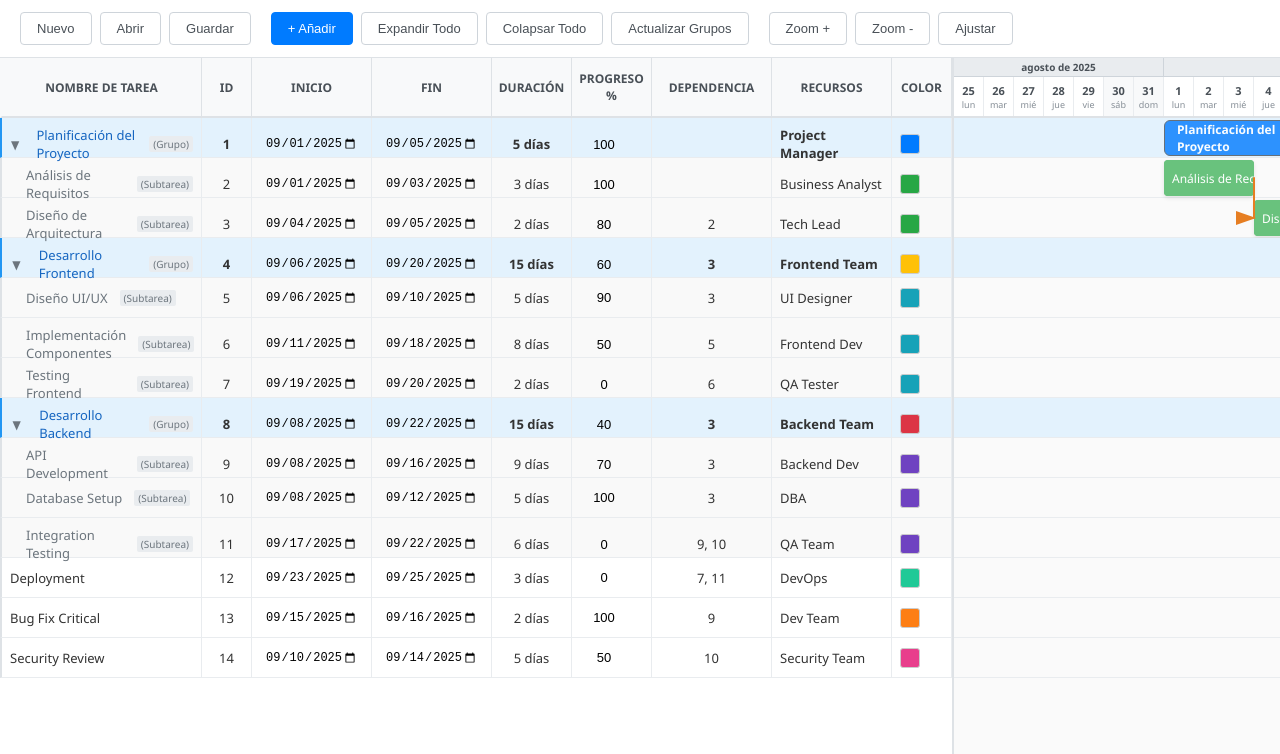
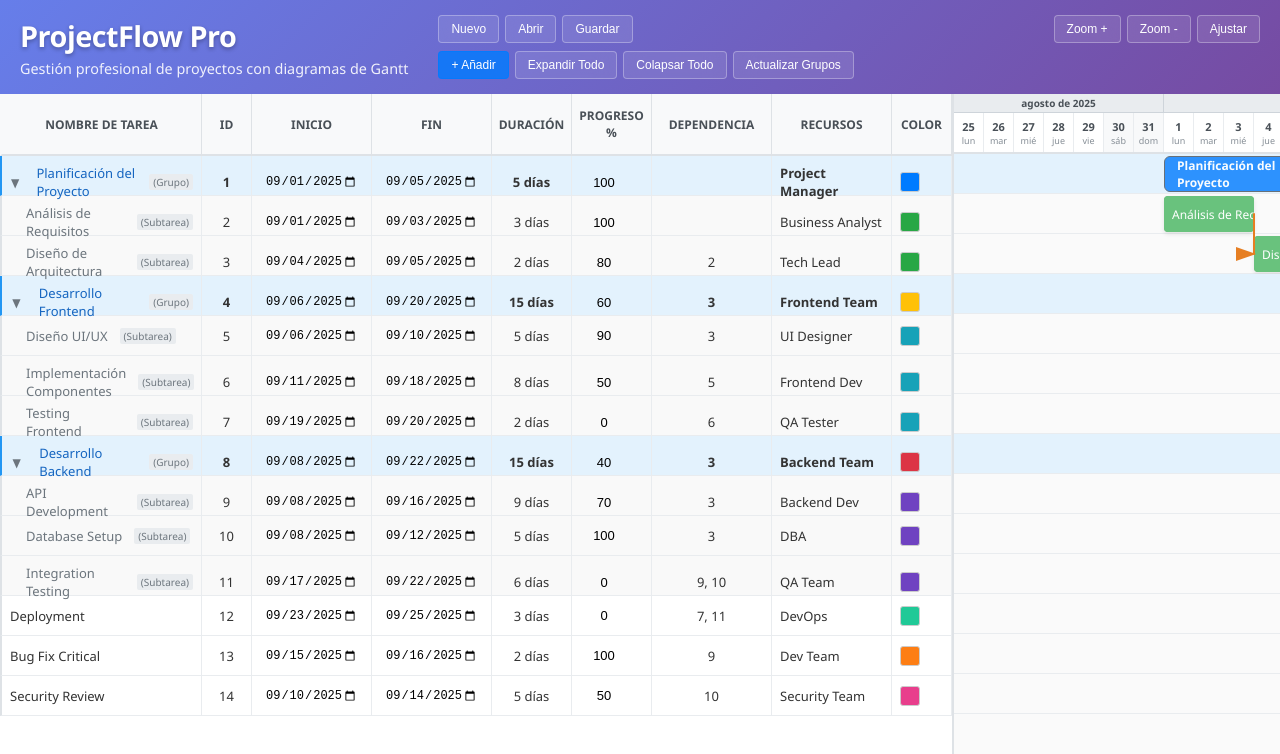
Before and after one commit to sergiocabellopacha/GanttProject, a plain HTML site: page gantt-app/index.html in a window 1280 px wide. Shown: the top 754 px of the page. Drawn offline with Linux system fonts and the light colour scheme.

Commit message:
Refactor app header layout and styling; enhance toolbar integration and improve overall UI aesthetics

```diff
--- a/gantt-app/index.html
+++ b/gantt-app/index.html
@@ -3,26 +3,38 @@
 <head>
     <meta charset="UTF-8">
     <meta name="viewport" content="width=device-width, initial-scale=1.0">
-    <title>Gantt Chart - Professional</title>
+    <title>ProjectFlow Pro - Gestión de Proyectos</title>
     <link rel="stylesheet" href="styles.css">
 </head>
 <body>
-    <div class="toolbar">
-        <div class="toolbar-section">
+    <div class="app-header">
+        <div class="header-content">
+            <div class="title-section">
+                <h1 class="app-title">ProjectFlow Pro</h1>
+                <p class="app-subtitle">Gestión profesional de proyectos con diagramas de Gantt</p>
+            </div>
+            <div class="toolbar-integrated">
+                <div class="toolbar-left">
+                    <div class="toolbar-section file-actions">
                         <button id="new-project" class="btn">Nuevo</button>
                         <button id="import-json" class="btn">Abrir</button>
                         <button id="export-json" class="btn">Guardar</button>
                     </div>
-        <div class="toolbar-section">
+                    <div class="toolbar-section task-actions">
                         <button id="add-task" class="btn btn-primary">+ Añadir</button>
                         <button id="expand-all" class="btn">Expandir Todo</button>
                         <button id="collapse-all" class="btn">Colapsar Todo</button>
                         <button id="update-groups" class="btn">Actualizar Grupos</button>
                     </div>
-        <div class="toolbar-section">
+                </div>
+                <div class="toolbar-right">
+                    <div class="toolbar-section zoom-actions">
                         <button id="zoom-in" class="btn">Zoom +</button>
                         <button id="zoom-out" class="btn">Zoom -</button>
                         <button id="zoom-fit" class="btn">Ajustar</button>
+                    </div>
+                </div>
+            </div>
         </div>
         <input type="file" id="file-input" style="display:none" accept="application/json">
     </div>
--- a/gantt-app/styles.css
+++ b/gantt-app/styles.css
@@ -16,9 +16,21 @@ body {
     border-bottom: 1px solid #dee2e6;
     padding: 12px 20px;
     display: flex;
+    justify-content: space-between;
+    align-items: flex-start;
+    box-shadow: 0 2px 4px rgba(0,0,0,0.1);
+    min-height: 80px;
+}
+
+.toolbar-left {
+    display: flex;
+    flex-direction: column;
+    gap: 12px;
+}
+
+.toolbar-right {
+    display: flex;
     align-items: center;
-    gap: 20px;
-    box-shadow: 0 2px 4px rgba(0,0,0,0.1);
 }
 
 .toolbar-section {
@@ -65,10 +77,96 @@ body {
     border-color: #bd2130;
 }
 
+/* App Header */
+.app-header {
+    background: linear-gradient(135deg, #667eea 0%, #764ba2 100%);
+    color: white;
+    padding: 15px 20px;
+    box-shadow: 0 2px 8px rgba(0,0,0,0.15);
+}
+
+.header-content {
+    display: flex;
+    justify-content: space-between;
+    align-items: center;
+    gap: 30px;
+}
+
+.title-section {
+    flex-shrink: 0;
+}
+
+.app-title {
+    font-size: 1.8rem;
+    font-weight: 700;
+    margin: 0;
+    text-shadow: 0 2px 4px rgba(0,0,0,0.3);
+    letter-spacing: -0.5px;
+}
+
+.app-subtitle {
+    font-size: 0.9rem;
+    margin: 4px 0 0 0;
+    opacity: 0.9;
+    font-weight: 300;
+}
+
+.toolbar-integrated {
+    display: flex;
+    justify-content: space-between;
+    align-items: flex-start;
+    flex: 1;
+    gap: 20px;
+}
+
+.toolbar-integrated .toolbar-left {
+    display: flex;
+    flex-direction: column;
+    gap: 8px;
+}
+
+.toolbar-integrated .toolbar-right {
+    display: flex;
+    align-items: center;
+}
+
+.toolbar-integrated .toolbar-section {
+    display: flex;
+    gap: 6px;
+    align-items: center;
+}
+
+.toolbar-integrated .btn {
+    padding: 6px 12px;
+    border: 1px solid rgba(255,255,255,0.3);
+    border-radius: 4px;
+    background: rgba(255,255,255,0.1);
+    color: white;
+    cursor: pointer;
+    font-size: 12px;
+    transition: all 0.2s;
+    backdrop-filter: blur(10px);
+}
+
+.toolbar-integrated .btn:hover {
+    background: rgba(255,255,255,0.2);
+    border-color: rgba(255,255,255,0.5);
+}
+
+.toolbar-integrated .btn-primary {
+    background: rgba(0,123,255,0.8);
+    border-color: rgba(0,123,255,0.8);
+}
+
+.toolbar-integrated .btn-primary:hover {
+    background: rgba(0,86,179,0.9);
+    border-color: rgba(0,86,179,0.9);
+}
+
 /* Gantt Layout */
 .gantt-wrapper {
     display: flex;
-    height: calc(100vh - 60px);
+    height: calc(100vh - 120px);
     background: #fff;
 }
 
@@ -98,7 +196,7 @@ body {
 }
 
 .table-header > div {
-    padding: 12px 8px;
+    padding: 13px 8px;
     border-right: 1px solid #dee2e6;
     display: flex;
     align-items: center;
```
Lines whose indentation alone changed are shown as unchanged.
